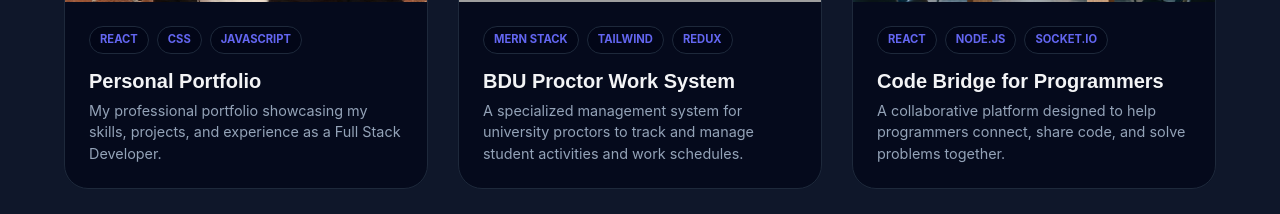
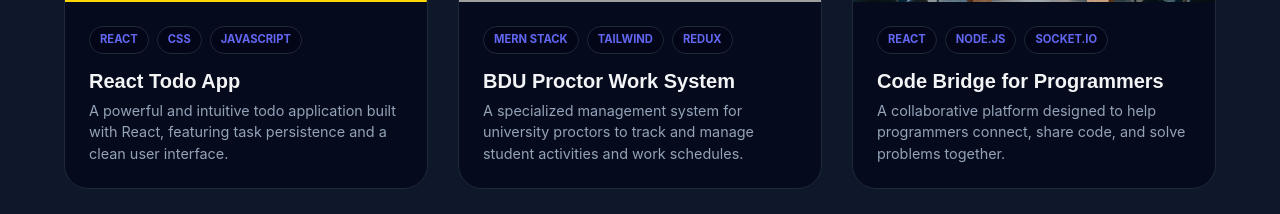
Before and after one commit to asinake21/my-portfolio, a React (Vite) app: page / in a window 1280 px wide. Shown: the part 3045-3259 px from the top of the page. Built offline with nearby package versions, Linux system fonts and the light colour scheme; grey boxes are pictures that could not be loaded.

Commit message:
Replaced portfolio with React Todo project

```diff
--- a/src/components/Projects.jsx
+++ b/src/components/Projects.jsx
@@ -1,17 +1,17 @@
 import React from 'react';
 import './Projects.css';
-import portfolioImg from '../assets/images/portfolio1.png';
+import toDoImg from '../assets/images/to-do.png';
 import proctorImg from '../assets/images/Proctor.png';
 import codeBridgeImg from '../assets/images/code-bridge.png';
 
 const projects = [
   {
-    title: 'Personal Portfolio',
-    desc: 'My professional portfolio showcasing my skills, projects, and experience as a Full Stack Developer.',
+    title: 'React Todo App',
+    desc: 'A powerful and intuitive todo application built with React, featuring task persistence and a clean user interface.',
     tech: ['React', 'CSS', 'JavaScript'],
-    image: portfolioImg,
-    demo: 'https://my-portfolio-ten-eta-16.vercel.app/',
-    code: 'https://github.com/asinake21/my-portfolio'
+    image: toDoImg,
+    demo: 'https://reat-todo.vercel.app/',
+    code: 'https://github.com/asinake21'
   },
   {
     title: 'BDU Proctor Work System',
```
Also changed, not shown: src/assets/images/to-do.png (added).
